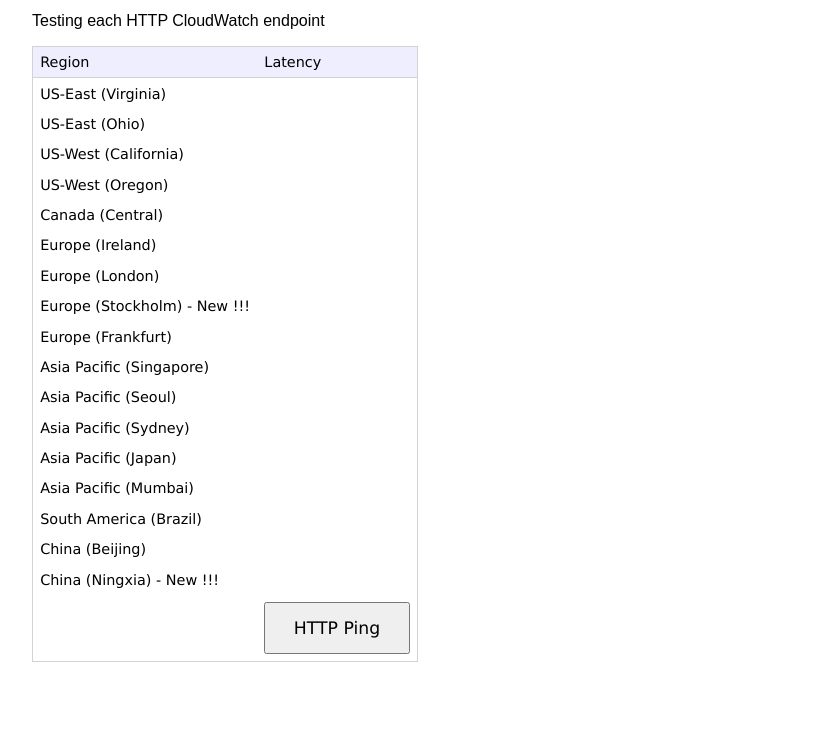
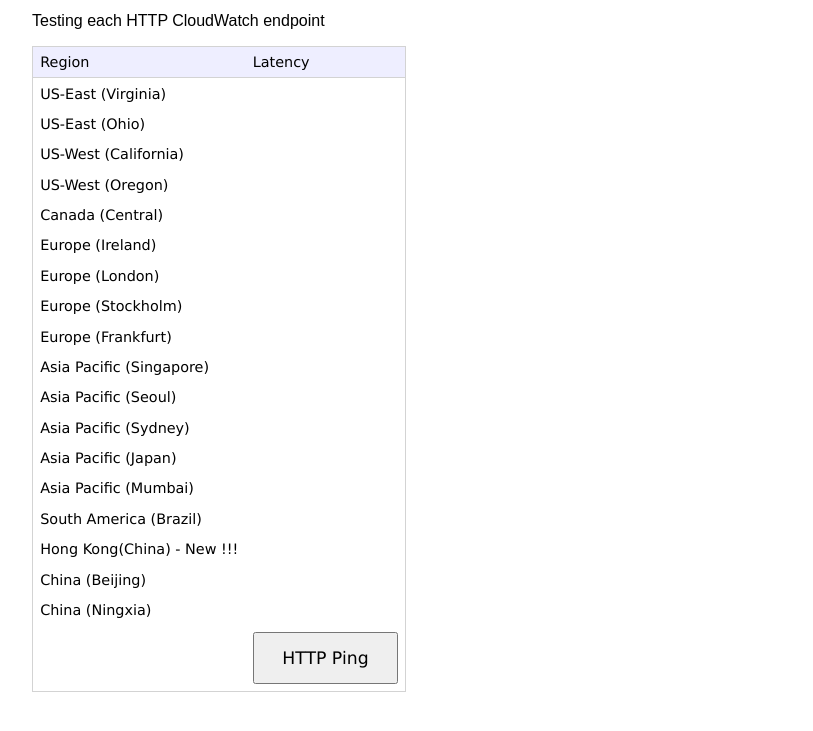
Before and after one commit to iceflow/cloudping.today, a plain HTML site: page cloudping.today/index.html in a window 1280 px wide. Shown: the part 107-838 px from the top of the page, without its empty margins (233-1046 px from the left). Before the commit the page ends 813 px from the top, so only its background shows below. Drawn offline with Linux system fonts and the light colour scheme.

Commit message:
Adding Hong Kong Region
Signed-off-by: Leo Chen <chenlt78@qq.com>

```diff
--- a/cloudping.today/index.html
+++ b/cloudping.today/index.html
@@ -57,7 +57,7 @@ See http://msdn.microsoft.com/en-us/library/ms535242.aspx
         <td class='latency'  id='eu-west-2' endpoint='http://monitoring.eu-west-2.amazonaws.com/'>&nbsp;</td>
     </tr>
     <tr>
-        <td>Europe (Stockholm) - New !!!</td>
+        <td>Europe (Stockholm)</td>
         <td class='latency'  id='eu-west-3' endpoint='http://monitoring.eu-west-3.amazonaws.com/'>&nbsp;</td>
     </tr>
     <tr>
@@ -89,11 +89,15 @@ See http://msdn.microsoft.com/en-us/library/ms535242.aspx
         <td class='latency'  id='sa-east-1' endpoint='http://monitoring.sa-east-1.amazonaws.com/'>&nbsp;</td>
     </tr>
     <tr>
+        <td>Hong Kong(China) - New !!! </td>
+        <td class='latency'  id='ap-east-1' endpoint='http://monitoring.ap-east-1.amazonaws.com/'>&nbsp;</td>
+    </tr>
+    <tr>
         <td>China (Beijing)</td>
         <td class='latency'  id='cn-north-1' endpoint='http://monitoring.cn-north-1.amazonaws.com.cn/'>&nbsp;</td>
     </tr>
     <tr>
-        <td>China (Ningxia) - New !!! </td>
+        <td>China (Ningxia)</td>
         <td class='latency'  id='cn-northwest-1' endpoint='http://monitoring.cn-northwest-1.amazonaws.com.cn/'>&nbsp;</td>
     </tr>
     <tr>
```
